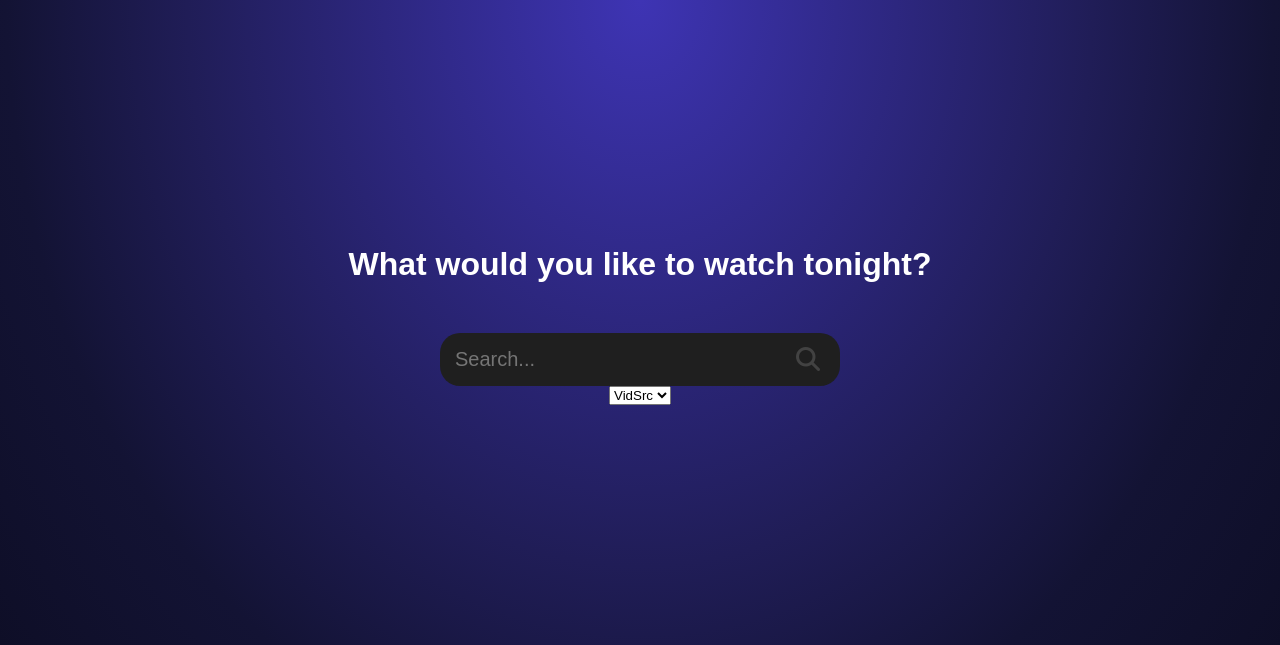
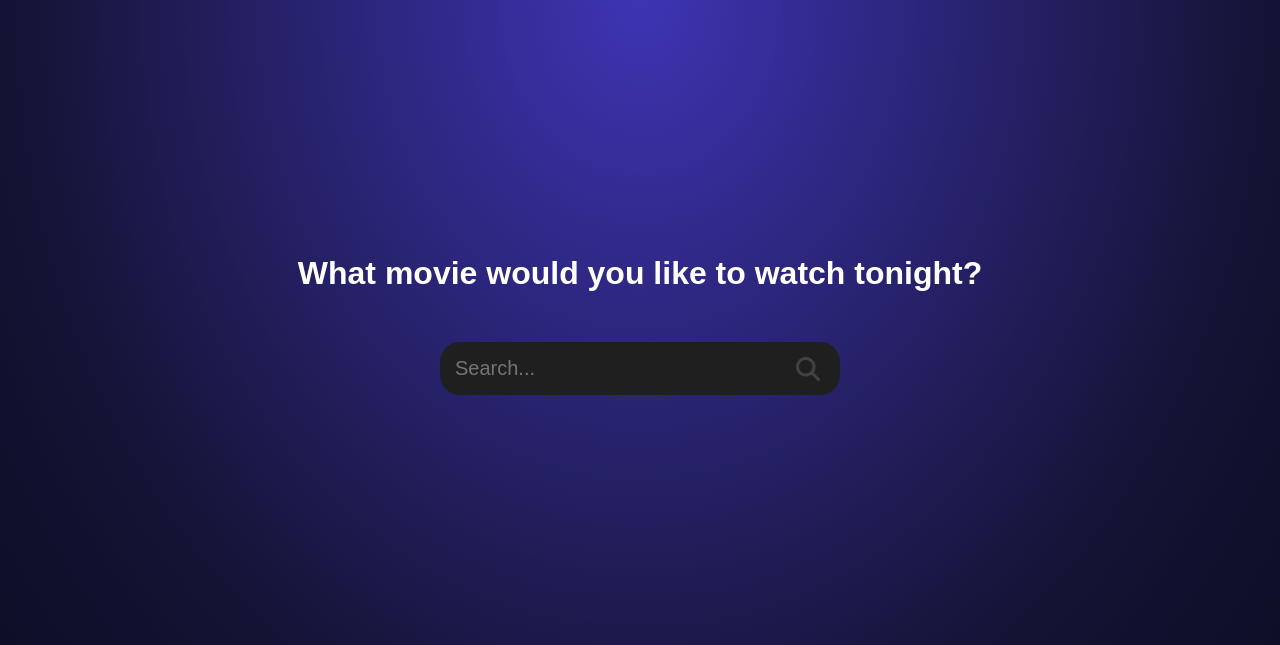
Before and after one commit to DeSu23/mongo-movies-stable, a Flask app: page / in a window 1280 px wide. Shown: the top 645 px of the page. Run offline with Flask 3, Linux system fonts and the light colour scheme; some libraries are stand-ins or nearby versions.

Commit message:
Add files via upload

```diff
--- a/app.py
+++ b/app.py
@@ -1,9 +1,8 @@
 from flask import Flask, render_template, request, jsonify
 import requests
-import re
+import os
 
 app = Flask(__name__)
-
 
 @app.route('/')
 def index():
@@ -12,11 +11,11 @@ def index():
 @app.route('/search')
 def search_movies():
     query = request.args.get('query')
-    api_key = '04aae18c13755d9ce23441e1221b3529'
-    api_url = f'https://api.themoviedb.org/3/search/movie?api_key={api_key}&query={query}'
+    api_key = os.getenv('TMDB_API_KEY')
+    url = f'https://api.themoviedb.org/3/search/movie?api_key={api_key}&query={query}'
 
     try:
-        response = requests.get(api_url)
+        response = requests.get(url)
         response.raise_for_status()
         movies = response.json()['results']
         formatted_movies = [{
@@ -27,54 +26,20 @@ def search_movies():
         return jsonify(formatted_movies)
     except Exception as e:
         print('Error fetching movies:', e)
-        return "<script>alert(f\"Error fetching movies:', {e}\")", 500
+        return jsonify({'error': 'Internal Server Error'}), 500
 
-# code below by gabrielzv1233, code above made by DeSu32
-@app.route('/nites/movie/<path:tmdb_movie_id>')
-def movie(tmdb_movie_id):
-    api_key = '04aae18c13755d9ce23441e1221b3529'
-    api_url = f"https://api.themoviedb.org/3/movie/{tmdb_movie_id}?api_key={api_key}"
-
-    response = requests.get(api_url)
-    movie_data = response.json()
-
-    return render_template("movie.html", iframe=get_embed(movie_data['title'].lower()), title=movie_data['title'])
-
-def get_embed(title):
-    filteredtitle = title.replace(" ", "-")
-    url = f"https://w1.nites.is/movies/{filteredtitle}/"
-    response = requests.get(url)
-    html_content = response.text
-
-    match = re.search('<link itemprop="embedUrl" href="(.*?)">', html_content)
-    if match:
-        movie_url = match.group(1)
-        movie_url = movie_url.replace(r"#038", r"amp")
-        movie_url = movie_url.replace(r"&trtype=1", r"&amp;trtype=1")
-        iframe = f'<iframe class="movie_iframe" frameborder="0" allowfullscreen="" data-lazy-src="{movie_url}" data-lazy-method="viewport" data-lazy-attributes="src" src="{movie_url}" data-gtm-yt-inspected-6="true"></iframe>'
-        return iframe
-    else:
-        print("No movie URL found.")
-        return render_template("movie_not_found.html", title=title, provider="nites.is")
-
-@app.route('/vidsrc/movie/<path:tmdb_movie_id>')
-def vidsrc(tmdb_movie_id):
-    api_key = '04aae18c13755d9ce23441e1221b3529'
-    api_url = f"https://api.themoviedb.org/3/movie/{tmdb_movie_id}?api_key={api_key}"
-
-    response = requests.get(api_url)
-    movie_data = response.json()
-
-    return render_template("movie.html", iframe=get_vidsrc(tmdb_movie_id, movie_data['title']), title=movie_data['title'])
-
-def get_vidsrc(key, title):
-    url = f"https://vidsrc.to/embed/movie/{key}"
-    iframe = f'<iframe class="movie_iframe" frameborder="0" allowfullscreen="" src="{url}"></iframe>'
-    response = requests.get(url)
-    if "404" in response.text:
-        return render_template("movie_not_found.html", title=title, provider="vidsrc")
-    else:
-        return iframe
+@app.route('/movie/<int:movie_id>')
+def movie_page(movie_id):
+    api_key = os.getenv('TMDB_API_KEY')
+    url = f'https://api.themoviedb.org/3/movie/{movie_id}?api_key={api_key}'
+    try:
+        response = requests.get(url)
+        response.raise_for_status()
+        movie = response.json()
+        return render_template('movie.html', title=f"Watching {movie['title']} on mongo-movies", movie_id=movie_id)
+    except Exception as e:
+        print('Error fetching movie:', e)
+        return jsonify({'error': 'Internal Server Error'}), 500
 
 if __name__ == '__main__':
-    app.run(debug=True, host='0.0.0.0')
+    app.run(host='0.0.0.0', port=5000)
--- a/static/css/styles.css
+++ b/static/css/styles.css
@@ -129,6 +129,7 @@ footer {
     transform: scale(0.9);
     background-color: rgba(255, 255, 255, 0.1);
     outline: 10px solid rgba(255, 255, 255, 0.1);
+    cursor: pointer;
 }
 
 
@@ -137,7 +138,12 @@ footer {
     width: 100%;
     height: 225px;
     object-fit: contain;
+    border-radius: 10px;
+    /* Add this line */
+    background-size: cover;
+    background-position: center;
 }
+
 
 .movie-box .movie-image {
     background-size: cover;
--- a/static/js/movies.js
+++ b/static/js/movies.js
@@ -3,30 +3,21 @@ window.onload = function () {
     const currentHour = new Date().getHours();
 
     if (currentHour < 12) {
-        searchHeaderText.textContent = "What would you like to watch this morning?";
+        searchHeaderText.textContent = "What movie would you like to watch this morning?";
     } else if (currentHour < 17) {
-        searchHeaderText.textContent = "What would you like to watch this afternoon?";
+        searchHeaderText.textContent = "What movie would you like to watch this afternoon?";
     } else if (currentHour < 20) {
-        searchHeaderText.textContent = "What would you like to watch this evening?";
+        searchHeaderText.textContent = "What movie would you like to watch this evening?";
     } else {
-        searchHeaderText.textContent = "What would you like to watch tonight?";
+        searchHeaderText.textContent = "What movie would you like to watch tonight?";
     }
 }
 
 const searchInput = document.querySelector('.search-input');
 const loadingContainer = document.querySelector('.loading-container');
 const moviesContainer = document.getElementById('movies-container');
-
 let currentSearchQuery = '';
 let timeoutId = null;
-
-let selectedRoute = 'vidsrc'; // Default route selection
-
-const routeSelect = document.getElementById('route-select');
-
-routeSelect.addEventListener('change', function () {
-    selectedRoute = this.value;
-});
 
 searchInput.addEventListener('input', function () {
     const query = searchInput.value.trim();
@@ -64,6 +55,7 @@ searchInput.addEventListener('input', function () {
                     return;
                 }
 
+
                 movies.forEach(movie => {
                     const movieBox = document.createElement('div');
                     movieBox.classList.add('movie-box');
@@ -75,17 +67,20 @@ searchInput.addEventListener('input', function () {
                         movieImage = 'none';
                     }
 
-                    const movieUrl = `${routeMap[selectedRoute]}/${movie.id}`;
-
                     movieBox.innerHTML = `
-                        <div class="movie-image" style="background-image: url('${movieImage}'); background-color: #1f1f1f;" onclick="window.location.href = '${movieUrl}'"></div>
+                        <div class="movie-image" style="background-image: url('${movieImage}'); background-color: #1f1f1f;"></div>
                         <div class="movie-info">
                             <h3>${movie.title}</h3>
                         </div>
                     `;
 
+                    movieBox.addEventListener('click', function () {
+                        window.location.href = `/movie/${movie.id}`;
+                    });
+
                     moviesContainer.appendChild(movieBox);
                 });
+
 
             } catch (error) {
                 console.error('Error fetching movies:', error);
--- a/templates/index.html
+++ b/templates/index.html
@@ -1,5 +1,4 @@
 <!DOCTYPE html>
-<!-- Made by DeSu32 -->
 <html lang="en">
 
 <head>
@@ -18,22 +17,6 @@
             <input type="text" class="search-input" placeholder="Search...">
             <i class="fas fa-search search-icon"></i>
         </div>
-        <!-- made by gabrielzv1233 -->
-        <!-- default is whatever is at the top of the list, order is also as shown on the list, to add another route you must also add to the var "routeMap"-->
-        <script>
-        // do not add a "/" at the end or "${movie.id}"
-        let routeMap = {
-            'vidsrc': '/vidsrc/movie',
-            'nites': '/nites/movie'
-        };
-        </script>
-        <div class="dropdown-container">
-            <select id="route-select" class="route-select">
-                <option value="vidsrc">VidSrc</option>
-                <option value="nites">Nites</option>
-            </select>
-        </div>
-        <!-- made by DeSu32-->
     </div>
 
     <div id="movies-container" class="movies-container"></div>
```
Also changed, not shown: static/js/movie.js (added, +23 -0 lines), templates/movie.html (+19 -11 lines).
